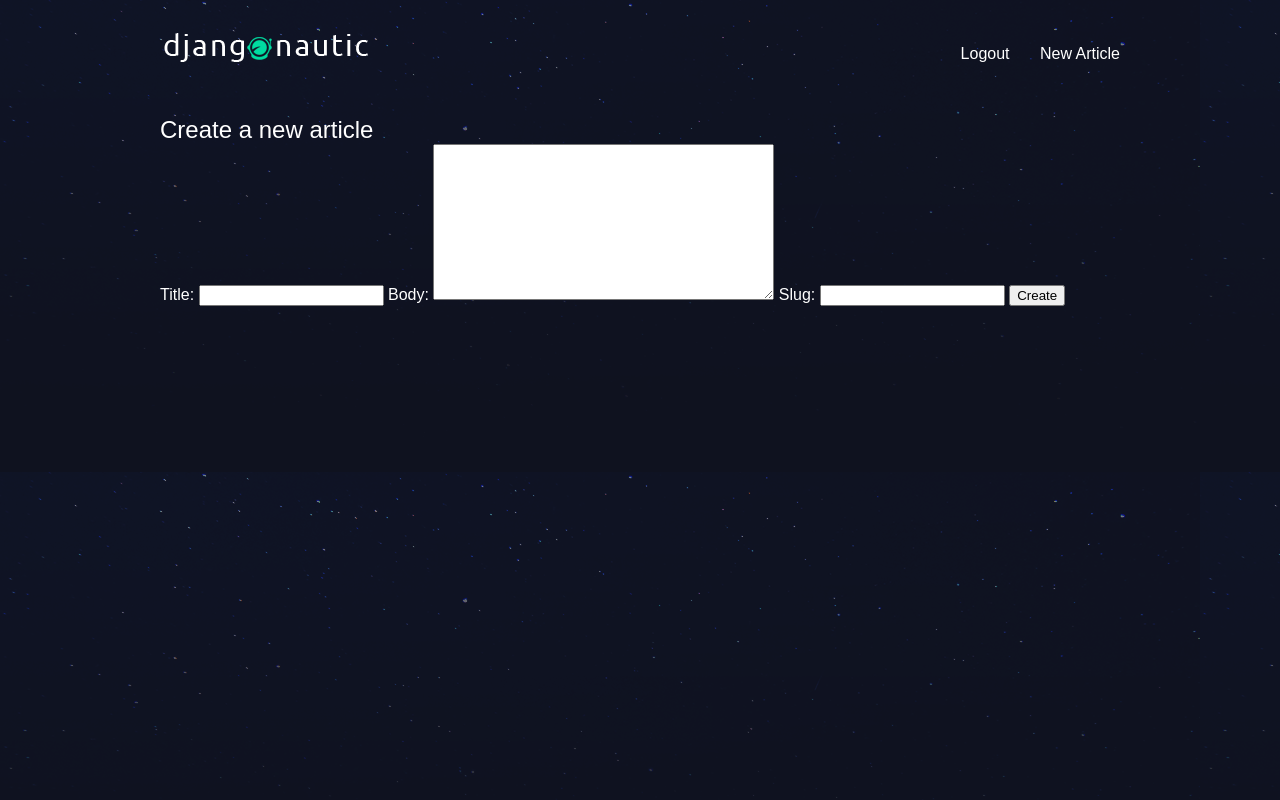
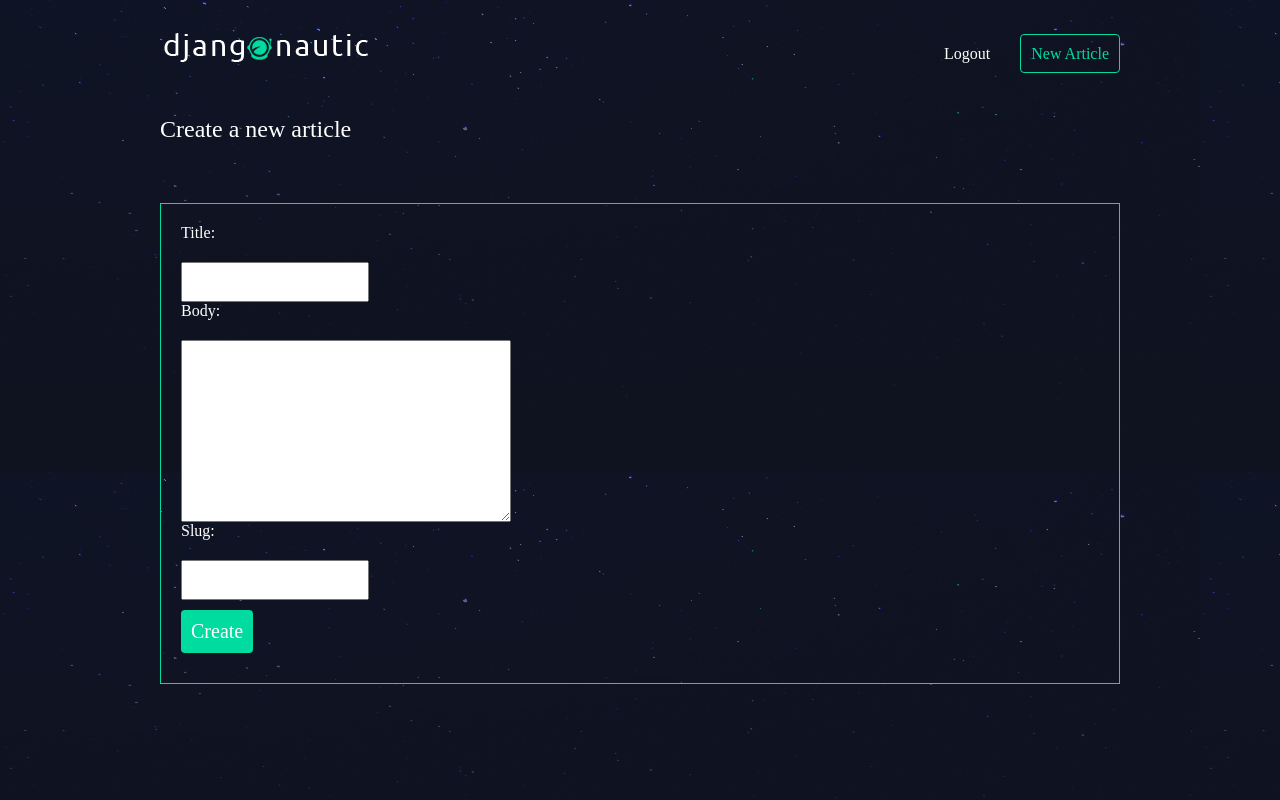
Before and after one commit to alexandrosanat/django-tutorial, a Django app: page /articles/create/ in a window 1280 px wide. Run offline with Django 4.2, Linux system fonts and the light colour scheme; the visitor is signed in with stand-in values (Sample User, id 1); parts of the project's set-up code (start-up, migrations or seed data) failed here and were passed over.

Commit message:
Adds styling

```diff
--- a/assets/styles.css
+++ b/assets/styles.css
@@ -6,7 +6,7 @@ body{
 }
 
 body *{
-    font-family: sans-serif;
+    font-family: Ubuntu;
 }
 
 h1, h2, h3, h4, h5{
@@ -102,3 +102,50 @@ nav button{
 .article-detail  .article p{
     margin: 10px 20px
 }
+
+.site-form {
+    margin-top: 60px;
+    border: 1px solid #00dba0;
+    padding: 20px;
+}
+
+.site-form input, .site-form textarea{
+    display: block;
+    margin: 20px 0 0px 0;
+    padding: 10px;
+}
+
+a.highlight{
+    border: 1px solid #00dba0;
+    padding: 10px;
+    border-radius: 4px;
+    color: #00dba0;
+}
+
+.helptext, .helptext ul{
+    margin: 0 auto 20px;
+    color: #bbb;
+    font-size: 14px;
+    display: block;
+}
+
+.errorlist li{
+    padding: 10px;
+    list-style-type: none;
+    border: 1px solid #FF5722;
+    margin: 10px 0;
+    color: #FF5722
+}
+
+.errorlist{
+    padding: 0;
+}
+
+.site-form input[type="submit"]{
+    background: #00dba0;
+    border: 0;
+    color: #fff;
+    font-size: 20px;
+    border-radius: 4px;
+    margin: 10px 0;
+}
```
